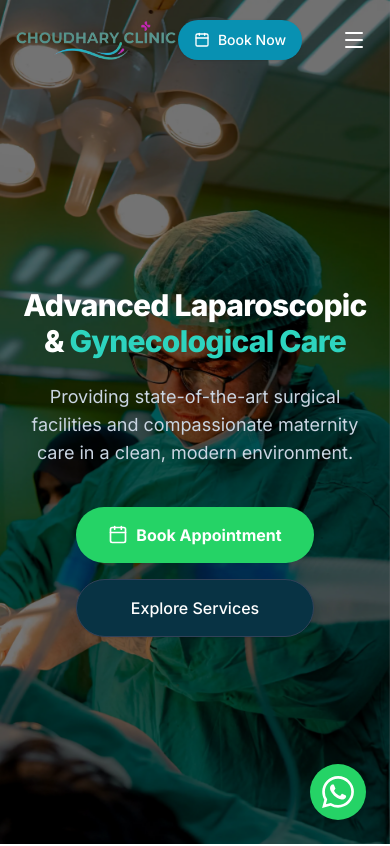
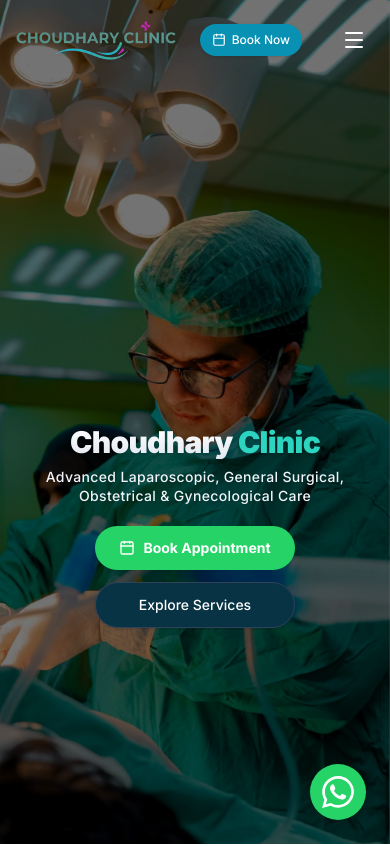
Before and after one commit to zuraizyousaf01/Chaudhary-Clinic, a Next.js app: page / in a window 390 px wide. Shown: the top 846 px of the page. Built offline with nearby package versions, Linux system fonts and the light colour scheme; a web font is replaced by a local one.

Commit message:
hero section client edit

```diff
--- a/src/app/page.tsx
+++ b/src/app/page.tsx
@@ -21,32 +21,31 @@ export default function Home() {
       <section className="relative -mt-20 pt-20 min-h-screen flex flex-col items-center justify-center text-white z-0 [clip-path:inset(0)]">
         <div className="fixed top-0 left-0 w-full h-screen bg-[url('/images/doctors/opd.webp')] bg-cover bg-center z-[-1]" />
         <div className="absolute inset-0 bg-black/50 z-0" />
-        <StaggerContainer className="relative container mx-auto px-4 sm:px-6 lg:px-8 flex flex-col items-center text-center">
+        <StaggerContainer className="relative container mx-auto px-4 sm:px-6 lg:px-8 flex flex-col items-center text-center mt-32 sm:mt-48">
           <StaggerItem>
-            <h1 className="text-3xl sm:text-4xl md:text-5xl lg:text-6xl font-extrabold tracking-tight mb-6 max-w-4xl">
-              Advanced Laparoscopic & <br className="hidden md:block" />
-              <span className="text-secondary">Gynecological Care</span>
+            <h1 className="text-3xl sm:text-5xl lg:text-6xl font-black tracking-tight mb-2 sm:mb-6 max-w-4xl leading-[1.15] sm:leading-tight text-transparent bg-clip-text bg-gradient-to-b from-white to-slate-200 drop-shadow-sm">
+              Choudhary <span className="text-secondary drop-shadow-md">Clinic</span>
             </h1>
           </StaggerItem>
           <StaggerItem>
-            <p className="text-lg md:text-xl text-slate-300 max-w-2xl mb-10">
-              Providing state-of-the-art surgical facilities and compassionate maternity care in a clean, modern environment.
+            <p className="text-sm sm:text-lg md:text-xl text-slate-100 max-w-xl mb-5 sm:mb-10 font-medium leading-snug sm:leading-relaxed tracking-wide shadow-black/10 drop-shadow px-4 sm:px-0">
+              Advanced Laparoscopic, General Surgical, Obstetrical & Gynecological Care
             </p>
           </StaggerItem>
           <StaggerItem>
-            <div className="flex flex-col sm:flex-row gap-4">
+            <div className="flex flex-col sm:flex-row gap-3 sm:gap-4">
               <a
                 href={generalWaLink}
                 target="_blank"
                 rel="noopener noreferrer"
-                className="inline-flex items-center justify-center gap-2 rounded-full bg-[#25D366] px-8 py-4 text-base font-bold text-white shadow-lg hover:bg-[#20b858] transition-all hover:scale-105"
+                className="inline-flex items-center justify-center gap-2 rounded-full bg-[#25D366] px-6 py-3 sm:px-8 sm:py-4 text-sm sm:text-base font-bold text-white shadow-lg hover:bg-[#20b858] transition-all hover:scale-105"
               >
-                <Calendar className="h-5 w-5" />
+                <Calendar className="h-4 w-4 sm:h-5 sm:w-5" />
                 Book Appointment
               </a>
               <Link
                 href="/services"
-                className="inline-flex items-center justify-center gap-2 rounded-full bg-theme-dark px-8 py-4 text-base font-medium text-white shadow-sm hover:bg-slate-700 transition-colors border border-slate-700"
+                className="inline-flex items-center justify-center gap-2 rounded-full bg-theme-dark px-6 py-3 sm:px-8 sm:py-4 text-sm sm:text-base font-medium text-white shadow-sm hover:bg-slate-700 transition-colors border border-slate-700"
               >
                 Explore Services
               </Link>
--- a/src/components/layout/Header.tsx
+++ b/src/components/layout/Header.tsx
@@ -84,9 +84,9 @@ export default function Header() {
             href="https://wa.me/923368775530?text=I%20would%20like%20to%20book%20an%20appointment"
             target="_blank"
             rel="noopener noreferrer"
-            className="flex items-center gap-2 rounded-full bg-primary px-4 sm:px-5 py-2.5 text-sm font-medium text-white shadow-sm hover:bg-primary/90 focus:outline-none focus:ring-2 focus:ring-primary focus:ring-offset-2 transition-all"
+            className="flex items-center gap-1.5 sm:gap-2 rounded-full bg-primary px-3 sm:px-5 py-2 sm:py-2.5 text-xs sm:text-sm font-medium text-white shadow-sm hover:bg-primary/90 focus:outline-none focus:ring-2 focus:ring-primary focus:ring-offset-2 transition-all whitespace-nowrap"
           >
-            <Calendar className="h-4 w-4" />
+            <Calendar className="h-3.5 w-3.5 sm:h-4 sm:w-4" />
             <span className="hidden sm:block">Book Appointment</span>
             <span className="sm:hidden">Book Now</span>
           </a>
```
Lines whose indentation alone changed are shown as unchanged.
